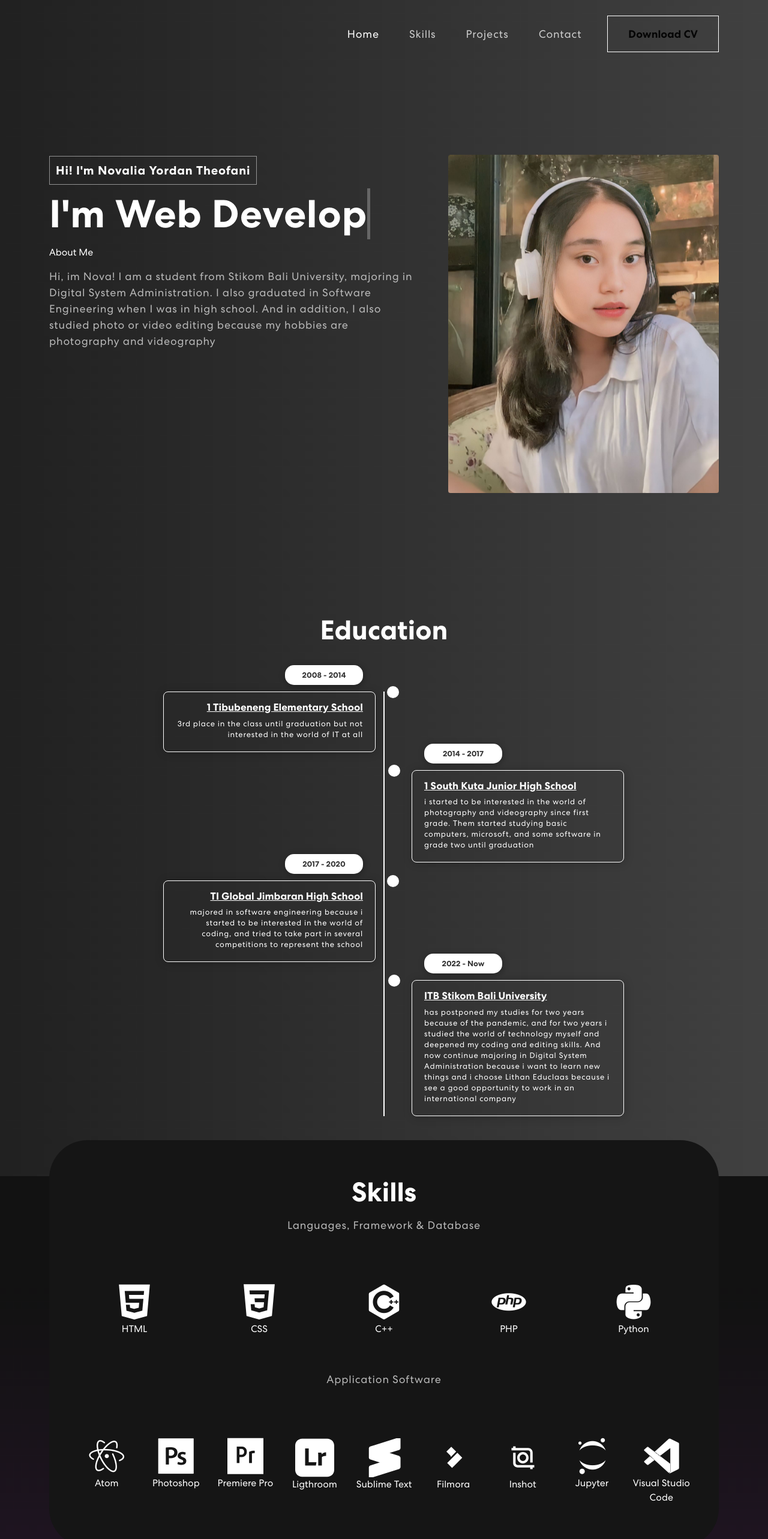
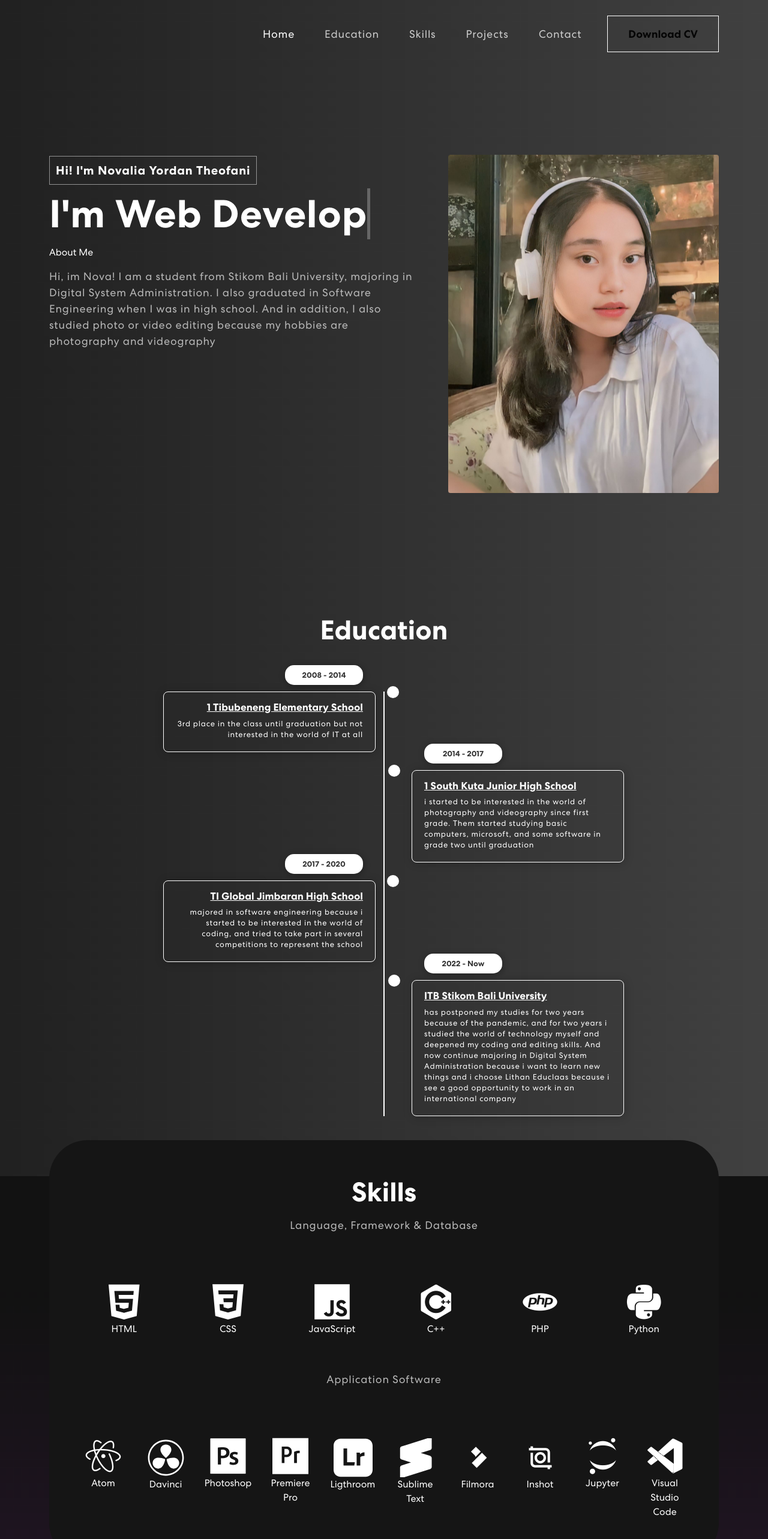
Before and after one commit to novaliayrdn/portfolio, a React (Create React App) app: page / in a window 1280 px wide. Shown: the top 2566 px of the page at 60% size. Built offline with nearby package versions, Linux system fonts and the light colour scheme.

Commit message:
Update Navbar and Skills

```diff
--- a/src/components/NavBar.js
+++ b/src/components/NavBar.js
@@ -48,7 +48,17 @@ export const NavBar = () => {
               >
                 Home
               </Nav.Link>
-              {/* <Nav.Link href="#education" className={activeLink === 'education' ? 'active navbar-link' : 'navbar-link'} onClick={() => onUpdateActiveLink('education')}>Education</Nav.Link> */}
+              <Nav.Link
+                href="#education"
+                className={
+                  activeLink === "education"
+                    ? "active navbar-link"
+                    : "navbar-link"
+                }
+                onClick={() => onUpdateActiveLink("education")}
+              >
+                Education
+              </Nav.Link>
               <Nav.Link
                 href="#skills"
                 className={
--- a/src/components/Skills.js
+++ b/src/components/Skills.js
@@ -5,6 +5,7 @@ import sublimeText from "../assets/img/sublime-text.svg";
 import filmora from "../assets/img/filmora.svg";
 import ligthroom from "../assets/img/lightroom.svg";
 import inshot from "../assets/img/inshot.svg";
+import davinci from "../assets/img/davinci.svg";
 import { motion } from "framer-motion";
 
 import "./css/Skills.css";
@@ -30,7 +31,7 @@ export const Skills = () => {
           <div className="col-12">
             <div className="skill-bx wow zoomIn">
               <h2>Skills</h2>
-              <p>Languages, Framework & Database</p>
+              <p>Language, Framework & Database</p>
               <Row className="text-center">
                 <Col style={coloumn}>
                   <motion.div
@@ -50,6 +51,17 @@ export const Skills = () => {
                   >
                     <i className="devicon-css3-plain" style={icons}></i> <br />
                     CSS
+                  </motion.div>
+                </Col>
+                <Col style={coloumn}>
+                  <motion.div
+                    className="pointer"
+                    whileHover={{ scale: 1.1 }}
+                    transition={{ type: "spring", stiffness: 400, damping: 10 }}
+                  >
+                    <i className="devicon-javascript-plain" style={icons}></i>{" "}
+                    <br />
+                    JavaScript
                   </motion.div>
                 </Col>
                 <Col style={coloumn}>
@@ -96,6 +108,16 @@ export const Skills = () => {
                   >
                     <i class="devicon-atom-original" style={icons}></i> <br />
                     Atom
+                  </motion.div>
+                </Col>
+                <Col style={coloumn}>
+                  <motion.div
+                    className="pointer"
+                    whileHover={{ scale: 1.1 }}
+                    transition={{ type: "spring", stiffness: 400, damping: 10 }}
+                  >
+                    <img src={davinci} alt="Logo" style={imgicon} /> <br />
+                    Davinci
                   </motion.div>
                 </Col>
                 <Col style={coloumn}>
```
Also changed, not shown: src/assets/img/davinci.svg (added).
